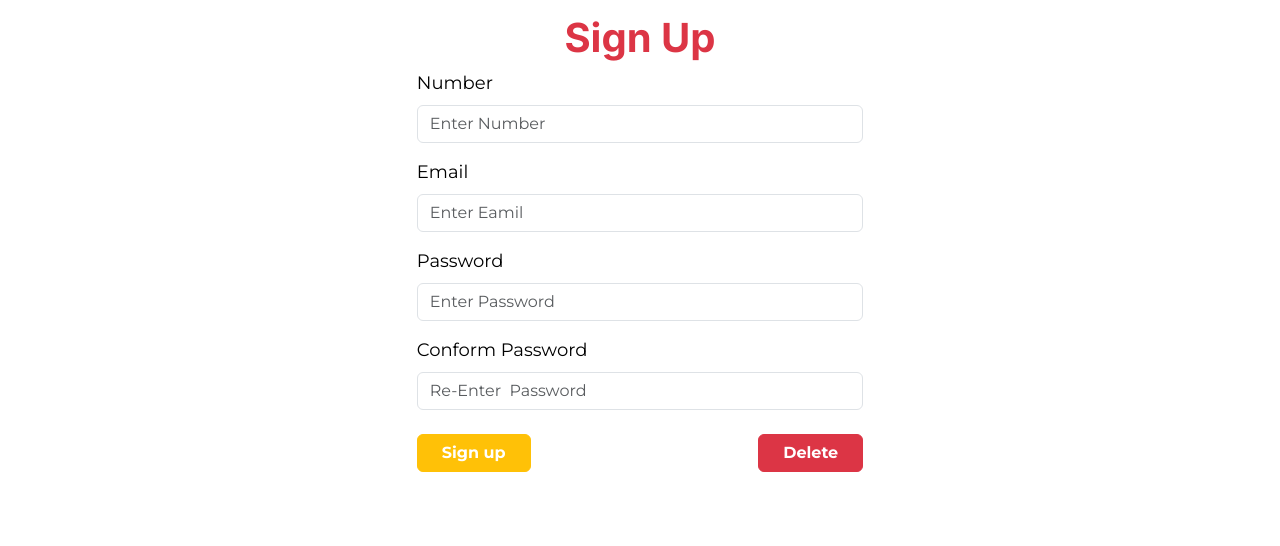
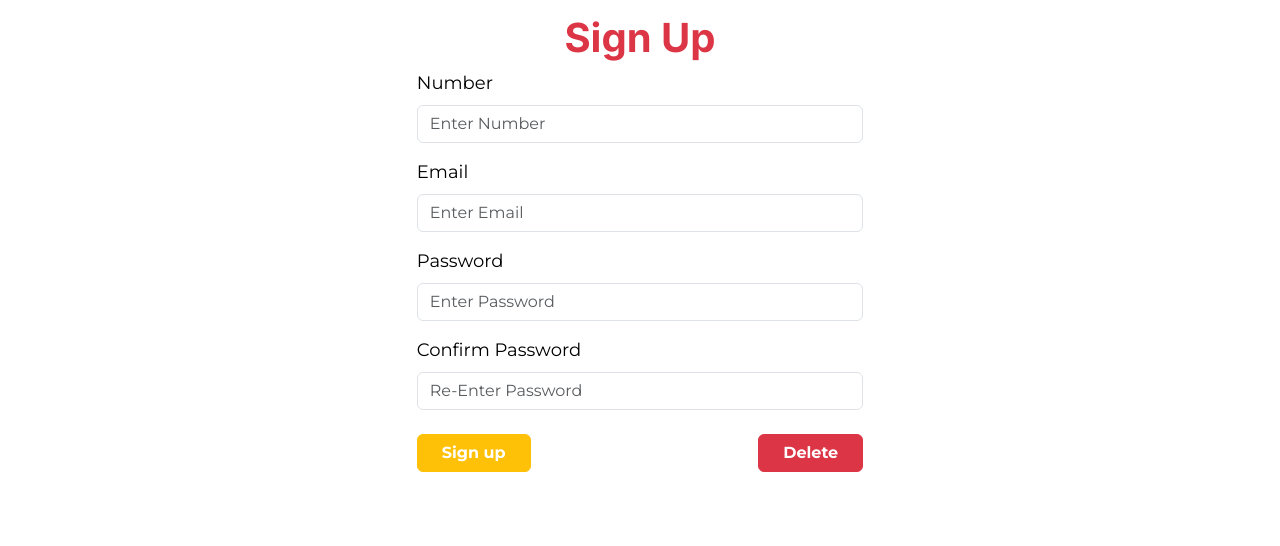
Before and after one commit to PrakashWiser/furniture-user-page, a React (Create React App) app: page /Signup in a window 1280 px wide. Shown: the part 204-750 px from the top of the page. Built offline with nearby package versions, Linux system fonts and the light colour scheme.

Commit message:
design issue fixed

```diff
--- a/package.json
+++ b/package.json
@@ -11,6 +11,7 @@
     "aos": "^3.0.0-beta.6",
     "axios": "^1.7.7",
     "bootstrap": "^5.3.3",
+    "formik": "^2.4.6",
     "react": "^18.3.1",
     "react-bootstrap": "^2.10.5",
     "react-dom": "^18.3.1",
@@ -21,7 +22,8 @@
     "react-scripts": "5.0.1",
     "react-toastify": "^10.0.6",
     "swiper": "^11.1.14",
-    "web-vitals": "^2.1.4"
+    "web-vitals": "^2.1.4",
+    "yup": "^1.5.0"
   },
   "scripts": {
     "start": "react-scripts start",
--- a/src/pages/Login.js
+++ b/src/pages/Login.js
@@ -1,86 +1,116 @@
 "use client";
+
 import "bootstrap/dist/css/bootstrap.min.css";
-import { Link } from "react-router-dom";
-import { useState, useEffect } from "react";
-import { useNavigate } from "react-router-dom";
+import Link from "next/link";
+import { useEffect, useState } from "react";
+import { useRouter } from "next/navigation";
 import axios from "axios";
 import { ToastContainer, toast } from "react-toastify";
+import "react-toastify/dist/ReactToastify.css";
 import { Container } from "react-bootstrap";
+import { Formik, Form, Field, ErrorMessage } from "formik";
+import * as Yup from "yup";
 
 const Login = () => {
   const [apiData, setApiData] = useState([]);
-  const [email, setEmail] = useState("");
-  const [password, setPassword] = useState("");
-  const navigate = useNavigate();
+  const router = useRouter();
+
   useEffect(() => {
     axios
       .get("https://66f0f85341537919154f06e7.mockapi.io/signup")
-      .then((response) => {
-        setApiData(response.data);
-      });
+      .then((response) => setApiData(response.data))
+      .catch(() => toast.error("Error fetching user data"));
   }, []);
 
-  const handleSubmit = (e) => {
-    e.preventDefault();
-    if (email) {
-      if (password) {
-        let EmailData = apiData.filter((items) => items.email == email);
-        if (EmailData.length === 0) {
-          toast.error("can't see your email, pls register first");
-          navigate("/Signup");
-        } else {
-          if (password == EmailData[0]?.password) {
-            toast.success("login successfully");
-            localStorage.setItem("userData", EmailData);
-            navigate("/");
-          } else {
-            toast.warning("please enter correct password");
+  const validationSchema = Yup.object().shape({
+    email: Yup.string().email("Invalid email").required("Email is required"),
+    password: Yup.string()
+      .min(6, "Password must be at least 6 characters")
+      .required("Password is required"),
+  });
+
+  const handleSubmit = (values) => {
+    const { email, password } = values;
+
+    const user = apiData.find((item) => item.email === email);
+    if (!user) {
+      toast.error("Email not found. Please register first.");
+      router.push("/Signup");
+      return;
     }
+
+    if (password !== user.password) {
+      toast.warning("Incorrect password. Please try again.");
+      return;
     }
-      } else {
-        toast.error("please fill the password");
-      }
-    } else {
-      toast.error("please fill the email");
-    }
+
+    toast.success("Login successful");
+    localStorage.setItem("userData", JSON.stringify(user));
+    router.push("/");
   };
 
   return (
     <Container>
-      <div className="d-flex flex-column justify-content-center align-items-center vh-100  text-white">
+      <div className="d-flex flex-column justify-content-center align-items-center vh-100 text-white">
         <a href="https://github.com/prakashwiser/"></a>
         <h1 className="fw-bold text-success py-4">Sign in</h1>
-        <form className="with_tybe" onSubmit={handleSubmit}>
+
+        <Formik
+          initialValues={{ email: "", password: "" }}
+          validationSchema={validationSchema}
+          onSubmit={handleSubmit}
+        >
+          {({ isSubmitting }) => (
+            <Form className="with_tybe">
               <div className="mb-3">
-            <input
+                <Field
                   type="email"
                   className="form-control"
                   id="email"
+                  name="email"
                   placeholder="Enter Email"
-              onChange={(e) => setEmail(e.target.value)}
+                />
+                <ErrorMessage
+                  name="email"
+                  component="div"
+                  className="text-danger"
                 />
               </div>
+
               <div className="mb-3">
-            <input
+                <Field
                   type="password"
                   className="form-control"
                   id="password"
-              onChange={(e) => setPassword(e.target.value)}
+                  name="password"
                   placeholder="Enter Password"
                 />
+                <ErrorMessage
+                  name="password"
+                  component="div"
+                  className="text-danger"
+                />
               </div>
+
               <div className="d-flex justify-content-between mt-4">
-            <button type="submit" className="btn btn-primary fw-bold">
+                <button
+                  type="submit"
+                  className="btn btn-primary fw-bold"
+                  disabled={isSubmitting}
+                >
                   Sign in
                 </button>
                 <Link
-              to={"/Signup"}
+                  href="/Signup"
                   className="btn btn-primary fw-bold text-white"
                 >
                   Create Account
                 </Link>
               </div>
-        </form>
+            </Form>
+          )}
+        </Formik>
+
         <ToastContainer
           position="top-right"
           autoClose={3000}
@@ -96,4 +126,5 @@ const Login = () => {
     </Container>
   );
 };
+
 export default Login;
--- a/src/pages/Signup.js
+++ b/src/pages/Signup.js
@@ -1,56 +1,84 @@
 "use client";
+
 import axios from "axios";
 import "bootstrap/dist/css/bootstrap.min.css";
 import { useNavigate } from "react-router-dom";
-import { useState } from "react";
 import { ToastContainer, toast } from "react-toastify";
+import "react-toastify/dist/ReactToastify.css";
 import { Container } from "react-bootstrap";
+import { Formik, Form, Field, ErrorMessage } from "formik";
+import * as Yup from "yup";
 
 const Signup = () => {
-  const [num, setNum] = useState("");
-  const [email, setEmail] = useState("");
-  const [password, setPassword] = useState("");
-  const [repassword, setRepassword] = useState("");
   const navigate = useNavigate();
 
-  const handleSubmit = (e) => {
-    e.preventDefault();
-    if (password == repassword) {
-      if (email == "" && password == "")
-        return toast.error("invaild email or password");
-      axios.post("https://66f0f85341537919154f06e7.mockapi.io/signup", {
+  const validationSchema = Yup.object().shape({
+    num: Yup.string().required("Number is required"),
+    email: Yup.string().email("Invalid email").required("Email is required"),
+    password: Yup.string()
+      .min(6, "Password must be at least 6 characters")
+      .required("Password is required"),
+    repassword: Yup.string()
+      .oneOf([Yup.ref("password")], "Passwords must match")
+      .required("Confirm Password is required"),
+  });
+
+  const handleSubmit = (values, { resetForm }) => {
+    const { num, email, password } = values;
+
+    axios
+      .post("https://66f0f85341537919154f06e7.mockapi.io/signup", {
         num,
         email,
         password,
-      });
-      setNum("");
-      setEmail("");
-      setPassword("");
-      setRepassword("");
+      })
+      .then(() => {
+        toast.success("Signup successful");
+        resetForm();
         navigate("/Signin");
-    } else {
-      toast.warn("Miss Match Password");
-    }
+      })
+      .catch(() => toast.error("Error signing up"));
   };
-  const DeleteData = (id) => {
-    axios.delete(`https://66f0f85341537919154f06e7.mockapi.io/signup/1`);
+
+  const deleteData = (id) => {
+    axios
+      .delete(`https://66f0f85341537919154f06e7.mockapi.io/signup/${id}`)
+      .then(() => toast.success("Data deleted successfully"))
+      .catch(() => toast.error("Error deleting data"));
   };
+
   return (
     <Container>
-      <div className="d-flex flex-column justify-content-center align-items-center vh-100  text_white">
+      <div className="d-flex flex-column justify-content-center align-items-center vh-100 text_white">
         <h1 className="fw-bold text-danger">Sign Up</h1>
-        <form className="with_tybe" onSubmit={handleSubmit}>
+
+        <Formik
+          initialValues={{
+            num: "",
+            email: "",
+            password: "",
+            repassword: "",
+          }}
+          validationSchema={validationSchema}
+          onSubmit={handleSubmit}
+        >
+          {() => (
+            <Form className="with_tybe">
               <div className="mb-3">
                 <label htmlFor="Number" className="form-label">
                   Number
                 </label>
-            <input
-              type="number"
+                <Field
+                  type="text"
                   className="form-control"
                   id="Number"
+                  name="num"
                   placeholder="Enter Number"
-              value={num}
-              onChange={(e) => setNum(e.target.value)}
+                />
+                <ErrorMessage
+                  name="num"
+                  component="div"
+                  className="text-danger"
                 />
               </div>
 
@@ -58,13 +86,17 @@ const Signup = () => {
                 <label htmlFor="email" className="form-label">
                   Email
                 </label>
-            <input
+                <Field
                   type="email"
                   className="form-control"
                   id="email"
-              placeholder="Enter Eamil"
-              value={email}
-              onChange={(e) => setEmail(e.target.value)}
+                  name="email"
+                  placeholder="Enter Email"
+                />
+                <ErrorMessage
+                  name="email"
+                  component="div"
+                  className="text-danger"
                 />
               </div>
 
@@ -72,41 +104,57 @@ const Signup = () => {
                 <label htmlFor="password" className="form-label">
                   Password
                 </label>
-            <input
+                <Field
                   type="password"
                   className="form-control"
                   id="password"
+                  name="password"
                   placeholder="Enter Password"
-              value={password}
-              onChange={(e) => setPassword(e.target.value)}
+                />
+                <ErrorMessage
+                  name="password"
+                  component="div"
+                  className="text-danger"
                 />
               </div>
+
               <div className="mb-3">
-            <label htmlFor="password" className="form-label">
-              Conform Password
+                <label htmlFor="repassword" className="form-label">
+                  Confirm Password
                 </label>
-            <input
+                <Field
                   type="password"
-              placeholder="Re-Enter  Password"
+                  placeholder="Re-Enter Password"
                   className="form-control"
                   id="repassword"
-              value={repassword}
-              onChange={(e) => setRepassword(e.target.value)}
+                  name="repassword"
+                />
+                <ErrorMessage
+                  name="repassword"
+                  component="div"
+                  className="text-danger"
                 />
               </div>
+
               <div className="d-flex justify-content-between my-4">
-            <button type="submit" className="btn btn-warning  fw-bold px-4 text-white">
+                <button
+                  type="submit"
+                  className="btn btn-warning fw-bold px-4 text-white"
+                >
                   Sign up
                 </button>
                 <button
-              onClick={() => DeleteData(1)}
-              type="submit"
-              className="btn btn-danger  fw-bold px-4"
+                  type="button"
+                  onClick={() => deleteData(1)} // Replace "1" with the appropriate ID
+                  className="btn btn-danger fw-bold px-4"
                 >
                   Delete
                 </button>
               </div>
-        </form>
+            </Form>
+          )}
+        </Formik>
+
         <ToastContainer
           position="top-left"
           autoClose={3000}
@@ -122,4 +170,5 @@ const Signup = () => {
     </Container>
   );
 };
+
 export default Signup;
```
Also changed, not shown: 1 other file (tests, documents, lock files or other folders). Lines whose indentation alone changed are shown as unchanged.
